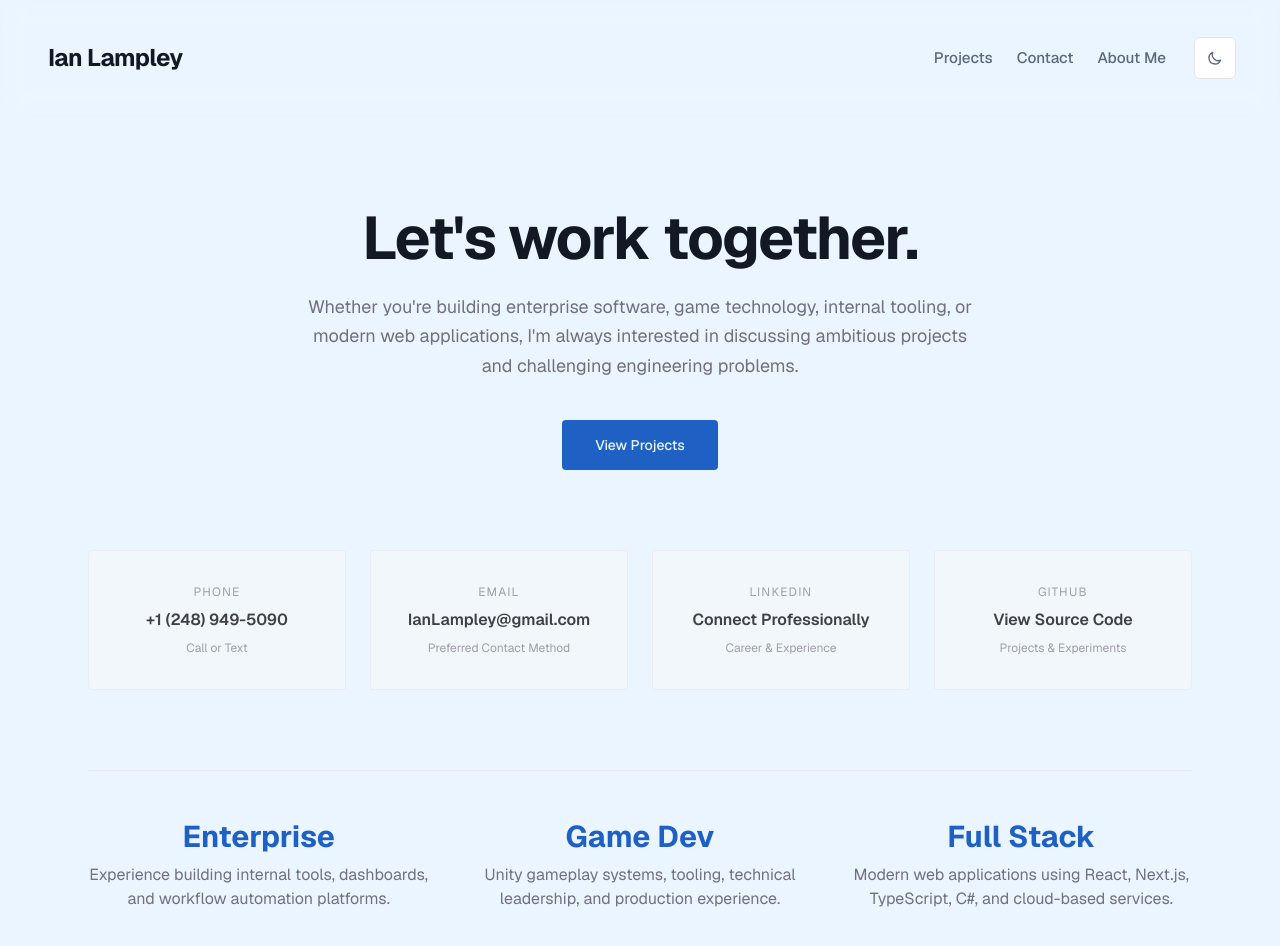
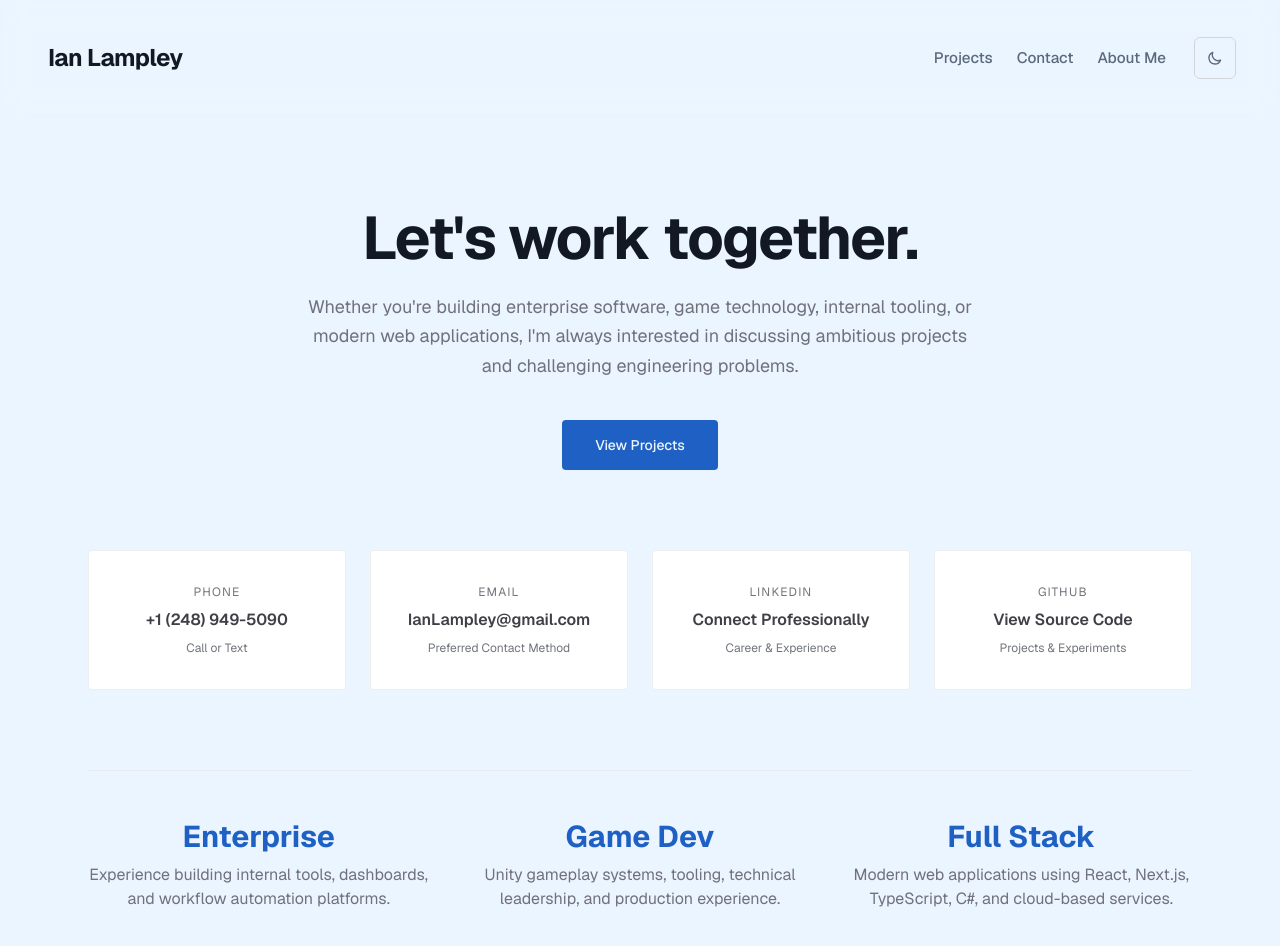
Before and after one commit to PlagatonicRed/Portfolio_V2, a Next.js app: page /contact in a window 1280 px wide. Shown: the top 946 px of the page. Built offline with nearby package versions, Linux system fonts and the light colour scheme.

Commit message:
Improved color contrast and readability for skills & contact sections

```diff
--- a/app/aboutme/page.tsx
+++ b/app/aboutme/page.tsx
@@ -118,12 +118,14 @@ export default function AboutMe() {
                   value={searchQuery}
                   onChange={(e) => setSearchQuery(e.target.value)}
                   placeholder="Filter skills (e.g., DX11, RBAC)..."
-                  className="w-full px-3 py-1.5 text-xs rounded-sm bg-zinc-50 dark:bg-zinc-950 border border-zinc-200 dark:border-zinc-900 text-foreground placeholder-zinc-400 dark:placeholder-zinc-600 focus:outline-none focus:border-accent focus:ring-1 focus:ring-accent/20 transition-all duration-300 font-light"
+                  className="w-full px-3 py-1.5 text-xs rounded-sm text-foreground focus:outline-none transition-all duration-300 font-light
+                    bg-[var(--card-bg)] border-zinc-300 dark:border-zinc-700 hover:border-zinc-400 dark:hover:border-zinc-600
+                    focus:border-[var(--accent)] focus:ring-2 focus:ring-[var(--accent)]/10"
                 />
                 {searchQuery && (
                   <button
                     onClick={() => setSearchQuery('')}
-                    className="absolute right-2.5 top-1/2 -translate-y-1/2 text-zinc-400 dark:text-zinc-600 hover:text-accent text-xs transition-colors"
+                    className="absolute right-2.5 top-1/2 -translate-y-1/2 text-zinc-400 dark:text-zinc-500 hover:text-accent text-xs transition-colors"
                   >
                     ✕
                   </button>
@@ -143,7 +145,8 @@ export default function AboutMe() {
                       {skill.technologies.map((tech) => (
                         <span
                           key={tech}
-                          className="px-2.5 py-1 text-xs font-light text-zinc-700 dark:text-zinc-300 bg-zinc-50 dark:bg-zinc-950/40 border border-zinc-200/60 dark:border-zinc-900 rounded-sm hover:border-accent/40 dark:hover:border-accent/30 hover:text-foreground transition-all duration-200"
+                          className="px-2.5 py-1 text-xs font-light text-zinc-700 dark:text-zinc-300 rounded-sm transition-all duration-200
+                            bg-[var(--card-bg)] border border-zinc-200/80 dark:border-zinc-700/80 hover:border-accent/50 dark:hover:border-accent/40 hover:text-foreground"
                         >
                           {tech}
                         </span>
--- a/app/contact/page.tsx
+++ b/app/contact/page.tsx
@@ -29,8 +29,8 @@ export default function Contact() {
         <div className="grid grid-cols-1 sm:grid-cols-2 lg:grid-cols-4 gap-6">
 
           {/* Phone */}
-          <div className="group relative flex flex-col items-center justify-center p-6 border border-zinc-200/60 dark:border-zinc-800/60 bg-zinc-50/50 dark:bg-zinc-950/20 rounded-sm hover:border-accent hover:bg-accent/5 hover:-translate-y-1 hover:shadow-lg transition-all duration-300 min-h-[140px]">
-            <span className="text-xs uppercase tracking-widest text-zinc-400 dark:text-zinc-500 mb-2 z-10 pointer-events-none">
+          <div className="group relative flex flex-col items-center justify-center p-6 border border-zinc-200/60 dark:border-zinc-800/60 bg-[var(--card-bg)] rounded-sm hover:border-accent hover:bg-accent/5 hover:-translate-y-1 hover:shadow-lg transition-all duration-300 min-h-[140px]">
+            <span className="text-xs uppercase tracking-widest text-foreground opacity-60 mb-2 z-10 pointer-events-none">
               Phone
             </span>
 
@@ -38,7 +38,7 @@ export default function Contact() {
               +1 (248) 949-5090
             </span>
 
-            <span className="text-xs text-zinc-400 mt-2 z-10 pointer-events-none">
+            <span className="text-xs text-foreground opacity-60  mt-2 z-10 pointer-events-none">
               Call or Text
             </span>
 
@@ -50,8 +50,8 @@ export default function Contact() {
           </div>
 
           {/* Email */}
-          <div className="group relative flex flex-col items-center justify-center p-6 border border-zinc-200/60 dark:border-zinc-800/60 bg-zinc-50/50 dark:bg-zinc-950/20 rounded-sm hover:border-accent hover:bg-accent/5 hover:-translate-y-1 hover:shadow-lg transition-all duration-300 min-h-[140px]">
-            <span className="text-xs uppercase tracking-widest text-zinc-400 dark:text-zinc-500 mb-2 z-10 pointer-events-none">
+          <div className="group relative flex flex-col items-center justify-center p-6 border border-zinc-200/60 dark:border-zinc-800/60 bg-[var(--card-bg)] rounded-sm hover:border-accent hover:bg-accent/5 hover:-translate-y-1 hover:shadow-lg transition-all duration-300 min-h-[140px]">
+            <span className="text-xs uppercase tracking-widest text-foreground opacity-60 mb-2 z-10 pointer-events-none">
               Email
             </span>
 
@@ -59,7 +59,7 @@ export default function Contact() {
               IanLampley@gmail.com
             </span>
 
-            <span className="text-xs text-zinc-400 mt-2 z-10 pointer-events-none">
+            <span className="text-xs text-foreground opacity-60 mt-2 z-10 pointer-events-none">
               Preferred Contact Method
             </span>
 
@@ -71,8 +71,8 @@ export default function Contact() {
           </div>
 
           {/* LinkedIn */}
-          <div className="group relative flex flex-col items-center justify-center p-6 border border-zinc-200/60 dark:border-zinc-800/60 bg-zinc-50/50 dark:bg-zinc-950/20 rounded-sm hover:border-accent hover:bg-accent/5 hover:-translate-y-1 hover:shadow-lg transition-all duration-300 min-h-[140px]">
-            <span className="text-xs uppercase tracking-widest text-zinc-400 dark:text-zinc-500 mb-2 z-10 pointer-events-none">
+          <div className="group relative flex flex-col items-center justify-center p-6 border border-zinc-200/60 dark:border-zinc-800/60 bg-[var(--card-bg)] rounded-sm hover:border-accent hover:bg-accent/5 hover:-translate-y-1 hover:shadow-lg transition-all duration-300 min-h-[140px]">
+            <span className="text-xs uppercase tracking-widest text-foreground opacity-60 mb-2 z-10 pointer-events-none">
               LinkedIn
             </span>
 
@@ -80,7 +80,7 @@ export default function Contact() {
               Connect Professionally
             </span>
 
-            <span className="text-xs text-zinc-400 mt-2 z-10 pointer-events-none">
+            <span className="text-xs text-foreground opacity-60 mt-2 z-10 pointer-events-none">
               Career & Experience
             </span>
 
@@ -94,8 +94,8 @@ export default function Contact() {
           </div>
 
           {/* GitHub */}
-          <div className="group relative flex flex-col items-center justify-center p-6 border border-zinc-200/60 dark:border-zinc-800/60 bg-zinc-50/50 dark:bg-zinc-950/20 rounded-sm hover:border-accent hover:bg-accent/5 hover:-translate-y-1 hover:shadow-lg transition-all duration-300 min-h-[140px]">
-            <span className="text-xs uppercase tracking-widest text-zinc-400 dark:text-zinc-500 mb-2 z-10 pointer-events-none">
+          <div className="group relative flex flex-col items-center justify-center p-6 border border-zinc-200/60 dark:border-zinc-800/60 bg-[var(--card-bg)] rounded-sm hover:border-accent hover:bg-accent/5 hover:-translate-y-1 hover:shadow-lg transition-all duration-300 min-h-[140px]">
+            <span className="text-xs uppercase tracking-widest text-foreground opacity-60 mb-2 z-10 pointer-events-none">
               GitHub
             </span>
 
@@ -103,7 +103,7 @@ export default function Contact() {
               View Source Code
             </span>
 
-            <span className="text-xs text-zinc-400 mt-2 z-10 pointer-events-none">
+            <span className="text-xs text-foreground opacity-60 mt-2 z-10 pointer-events-none">
               Projects & Experiments
             </span>
 
--- a/app/globals.css
+++ b/app/globals.css
@@ -4,6 +4,8 @@
   --background: hsl(210, 100%, 96%);
   --foreground: #121824;
   --muted-text: #5c697d;
+
+  --card-bg: #ffffff;
 
   --accent: #1e60c4;
   --accent-hover: #13428b;
@@ -16,6 +18,8 @@
   --background: #131313;
   --foreground: #e4e4e7;
   --muted-text: #8b8b93;
+
+  --card-bg: #929292;
 
   --accent: #e52e2e;
   --accent-hover: #b11e1e;
@@ -38,6 +42,6 @@ body {
   color: var(--foreground);
   font-family: var(--font-geist-sans), Arial, Helvetica, sans-serif;
   transition: background-color 0.4s cubic-bezier(0.4, 0, 0.2, 1),
-  color 0.4s cubic-bezier(0.4, 0, 0.2, 1),
-  border-color 0.4s cubic-bezier(0.4, 0, 0.2, 1);
+              color 0.4s cubic-bezier(0.4, 0, 0.2, 1),
+              border-color 0.4s cubic-bezier(0.4, 0, 0.2, 1);
 }
--- a/app/layout.tsx
+++ b/app/layout.tsx
@@ -25,26 +25,46 @@ export default function RootLayout({
 
   useEffect(() => {
     const handleScroll = () => {
-      if (window.scrollY > 20) {
-        setIsShrunk(true);
-      } else {
-        setIsShrunk(false);
-      }
+      setIsShrunk(window.scrollY > 20);
     };
 
-    const systemPrefersDark = window.matchMedia("(prefers-color-scheme: dark)").matches;
-    setIsDarkMode(systemPrefersDark);
+    // Safely look up what state the inline head script initialized on the DOM
+    const hasDarkClass = document.documentElement.classList.contains("dark");
+    setIsDarkMode(hasDarkClass);
 
     window.addEventListener("scroll", handleScroll);
     return () => window.removeEventListener("scroll", handleScroll);
   }, []);
 
   const toggleTheme = () => {
-    setIsDarkMode(!isDarkMode);
+    if (isDarkMode) {
+      document.documentElement.classList.remove("dark");
+      setIsDarkMode(false);
+    } else {
+      document.documentElement.classList.add("dark");
+      setIsDarkMode(true);
+    }
   };
 
   return (
-    <html lang="en" className={`${geistSans.variable} ${geistMono.variable} ${isDarkMode ? "dark" : ""}`}>
+    // Keep html classes clean; state mutations are handled dynamically via our toggle pipeline
+    <html lang="en" className={`${geistSans.variable} ${geistMono.variable}`}>
+      <head>
+        {/* Blazing fast injection script prevents light/dark flashing on page loads */}
+        <script
+          dangerouslySetInnerHTML={{
+            __html: `
+              try {
+                if (window.matchMedia('(prefers-color-scheme: dark)').matches) {
+                  document.documentElement.classList.add('dark');
+                } else {
+                  document.documentElement.classList.remove('dark');
+                }
+              } catch (e) {}
+            `,
+          }}
+        />
+      </head>
       <body className="antialiased font-sans">
 
         <header
@@ -91,10 +111,12 @@ export default function RootLayout({
                 </li>
               </ul>
 
-              {/* Increased padding + offset margin to produce an optimized mobile tap target footprint */}
               <button
                 onClick={toggleTheme}
-                className="p-3 -m-1 rounded-md border border-zinc-200 bg-white dark:border-zinc-800 dark:bg-zinc-900 hover:text-[var(--accent-hover)] hover:border-zinc-300 dark:hover:border-zinc-700 text-[var(--muted-text)] transition-all duration-200"
+                className="p-3 -m-1 rounded-md border text-[var(--muted-text)] transition-all duration-200
+                  bg-[var(--background)] border-zinc-300 hover:border-zinc-400 hover:bg-zinc-200/30
+                  dark:bg-[var(--background)] dark:border-zinc-800 dark:hover:border-zinc-700 dark:hover:bg-zinc-900/40
+                  hover:text-[var(--accent-hover)]"
                 aria-label="Toggle Theme"
               >
                 {isDarkMode ? (
--- a/data/projects.ts
+++ b/data/projects.ts
@@ -18,7 +18,7 @@ export const projects = [
     id: 3,
     title: "Iron Galaxy Studios: Revolunar",
     description: "A Gothic Western rogue-like FPS featuring complex bullet-crafting behaviors and dynamic encounter systems.",
-    image: "/images/projects/FinalIGS_Logo.png",
+    image: "/images/projects/FinalIGS_Logo_V2.png",
     link: "projects/Revolunar"
   },
   {
```
Also changed, not shown: public/images/projects/FinalIGS_Logo_V2.png (added).
